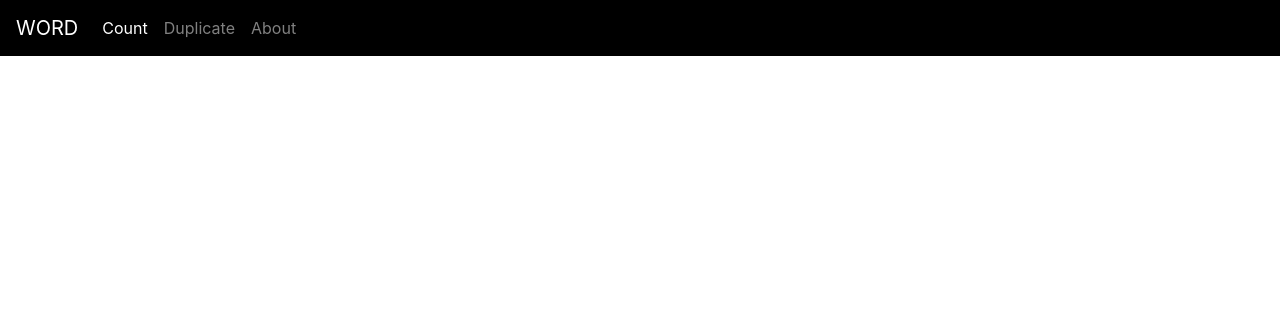
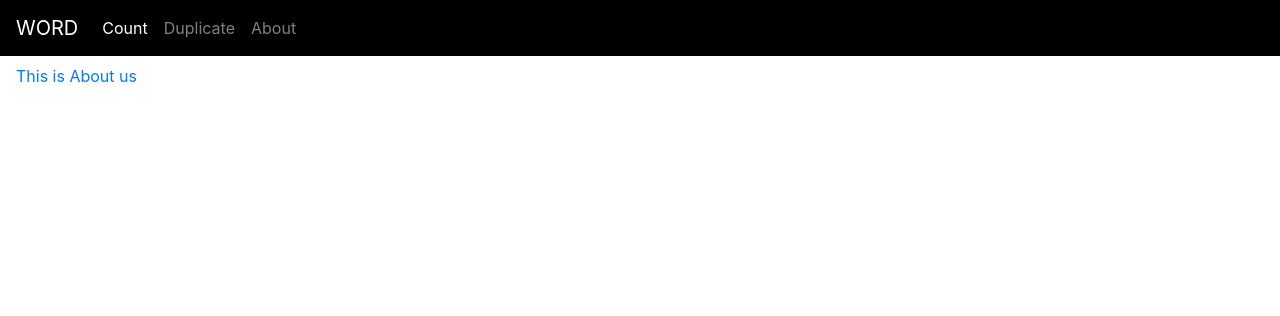
Before and after one commit to SirawitBu/Flask_tester, a Flask app: page /about in a window 1280 px wide. Shown: the top 316 px of the page. Run offline with Flask 2, Linux system fonts and the light colour scheme; some libraries are stand-ins or nearby versions.

Commit message:
Update about.html

```diff
--- a/templates/about.html
+++ b/templates/about.html
@@ -3,7 +3,7 @@
 <head>
   <meta charset="utf-8">
 
-  <title>Anout us</title>
+  <title>About us</title>
 
   <meta name="viewport" content="width=device-width, initial-scale=1.0">
   <meta name="description" content="">
@@ -47,7 +47,7 @@
           </ul>
         </div>
     </nav>
-
+    This is About us
 
 
 
```
